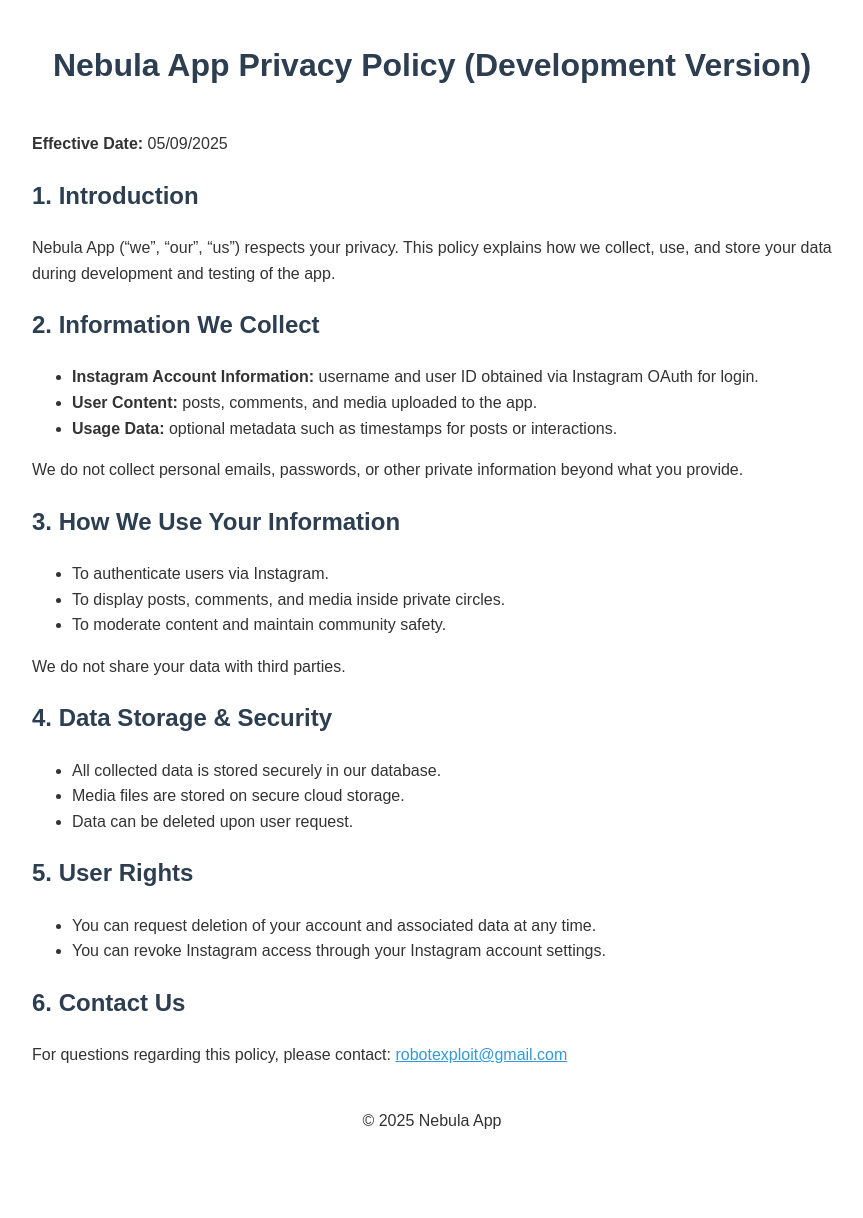
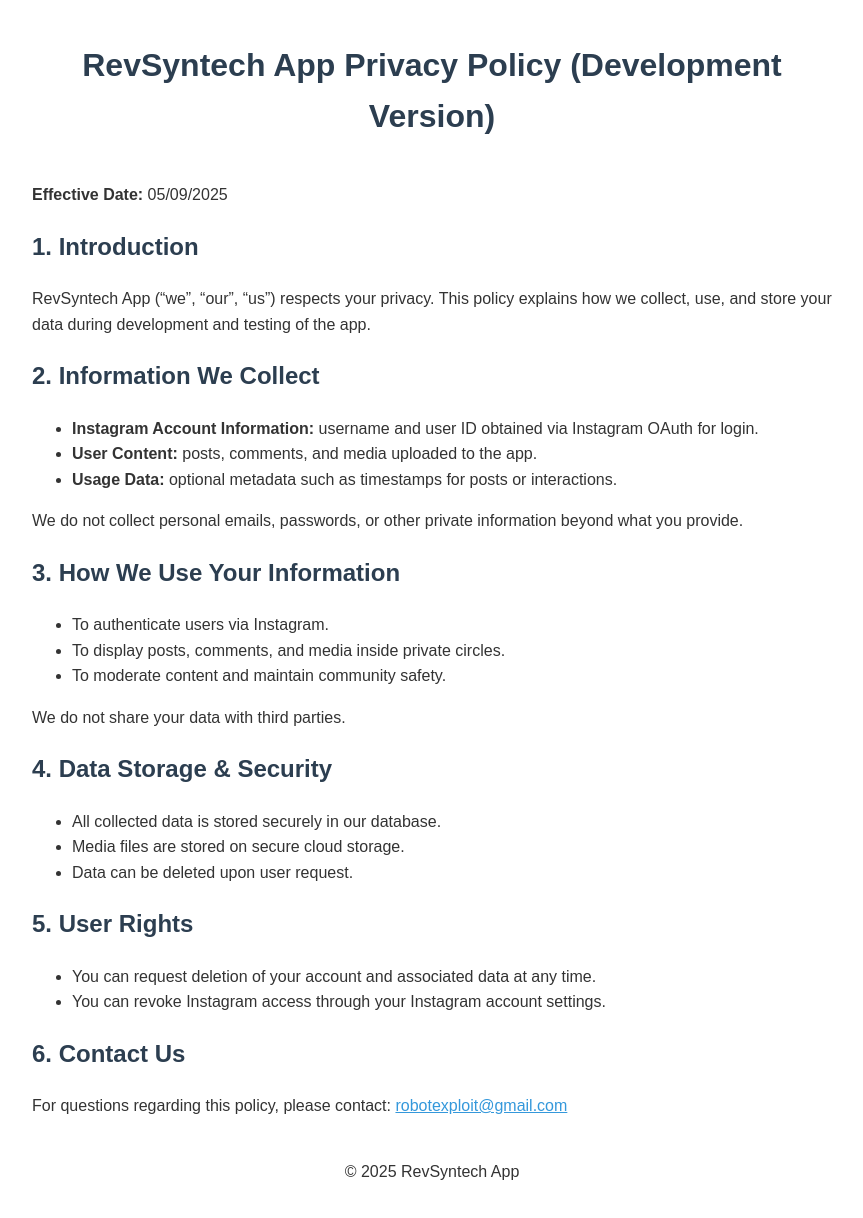
Before and after one commit to SIDD027/nebula-privacy, a plain HTML site: page index.html in a window 1280 px wide. Shown: the whole page, without its empty margins (208-1071 px from the left). Before the commit the page ends 1173 px from the top, so only its background shows below. Drawn offline with Linux system fonts and the light colour scheme.

Commit message:
Update index.html

```diff
--- a/index.html
+++ b/index.html
@@ -12,11 +12,11 @@
   </style>
 </head>
 <body>
-  <h1>Nebula App Privacy Policy (Development Version)</h1>
+  <h1>RevSyntech App Privacy Policy (Development Version)</h1>
   <p><strong>Effective Date:</strong> 05/09/2025</p>
 
   <h2>1. Introduction</h2>
-  <p>Nebula App (“we”, “our”, “us”) respects your privacy. This policy explains how we collect, use, and store your data during development and testing of the app.</p>
+  <p>RevSyntech App (“we”, “our”, “us”) respects your privacy. This policy explains how we collect, use, and store your data during development and testing of the app.</p>
 
   <h2>2. Information We Collect</h2>
   <ul>
@@ -50,6 +50,6 @@
   <h2>6. Contact Us</h2>
   <p>For questions regarding this policy, please contact: <a href="mailto:robotexploit@gmail.com">robotexploit@gmail.com</a></p>
 
-  <p style="text-align:center; margin-top:40px;">&copy; 2025 Nebula App</p>
+  <p style="text-align:center; margin-top:40px;">&copy; 2025 RevSyntech App</p>
 </body>
 </html>
```
